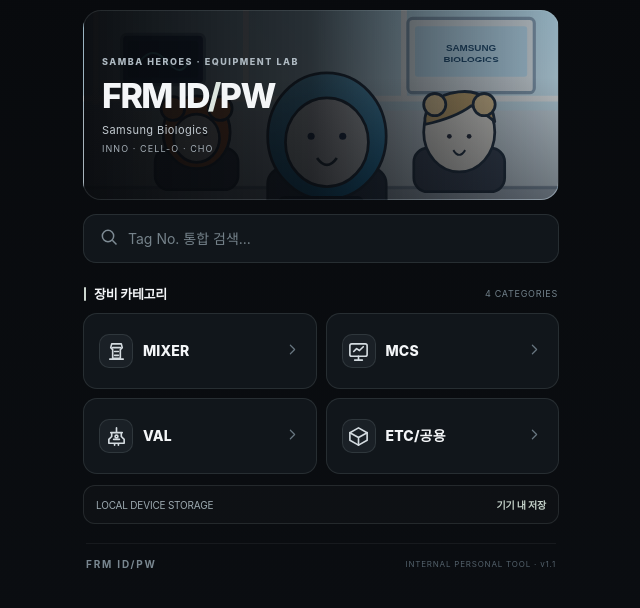
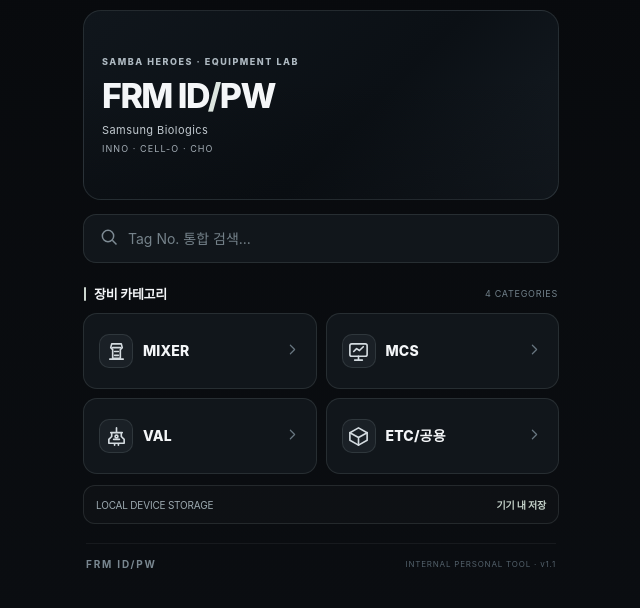
Before and after one commit to kimegg1029/FRM-ID-PW, a plain HTML site: page index.html in a window 1280 px wide. Shown: the part 48-656 px from the top of the page, without its empty margins (319-959 px from the left). Drawn offline with Linux system fonts and the light colour scheme.

Commit message:
Remove mascot artwork from home screen

```diff
--- a/index.html
+++ b/index.html
@@ -53,7 +53,7 @@
     .view { display:none; animation:enter .22s ease-out; }
     .view.active { display:block; }
     @keyframes enter { from { opacity:.35; transform:translateY(5px); } to { opacity:1; transform:translateY(0); } }
-    .hero { position:relative; min-height:252px; display:flex; align-items:center; overflow:hidden; border:1px solid rgba(184,205,219,.16); border-radius:25px; padding:25px 19px; background:linear-gradient(90deg,rgba(8,11,14,.94) 0%,rgba(8,11,14,.82) 38%,rgba(8,11,14,.12) 100%),url('mascots-hero.svg') center 48%/cover; box-shadow:var(--shadow); }
+    .hero { position:relative; min-height:252px; display:flex; align-items:center; overflow:hidden; border:1px solid rgba(184,205,219,.16); border-radius:25px; padding:25px 19px; background:linear-gradient(135deg,#111820 0%,#0b1015 55%,#151d24 100%); box-shadow:var(--shadow); }
     .hero:before { content:""; position:absolute; inset:0; background:linear-gradient(0deg,rgba(8,11,14,.24),transparent 38%); pointer-events:none; }
     .hero-copy { position:relative; z-index:2; max-width:58%; text-shadow:0 2px 14px rgba(0,0,0,.55); }
     .eyebrow { color:var(--green); font-size:10px; letter-spacing:.2em; font-weight:800; margin-bottom:11px; }
@@ -203,7 +203,7 @@
     .top-brand{gap:8px;font-size:9px;letter-spacing:.14em;white-space:nowrap}
     .top-brand img{width:25px;height:25px;border-radius:7px}
     .icon-btn,.back-btn{width:36px;height:36px;min-width:36px;border-radius:11px;background:#11161b;border-color:var(--line)}
-    .hero{min-height:190px;padding:22px 18px;border-radius:18px;border:1px solid var(--line);background:linear-gradient(90deg,rgba(7,9,12,.97) 0%,rgba(7,9,12,.83) 48%,rgba(7,9,12,.28) 100%),url('mascots-hero.svg') 58% 43%/cover;box-shadow:none}
+    .hero{min-height:190px;padding:22px 18px;border-radius:18px;border:1px solid var(--line);background:linear-gradient(135deg,#10161c 0%,#0b1015 58%,#151c23 100%);box-shadow:none}
     .hero:before{background:linear-gradient(0deg,rgba(7,9,12,.35),transparent 65%)}
     .hero-copy{max-width:100%;width:100%;text-shadow:none}
     .eyebrow{font-size:9px;letter-spacing:.17em;color:#aeb9c1;margin-bottom:12px;white-space:nowrap}
```
